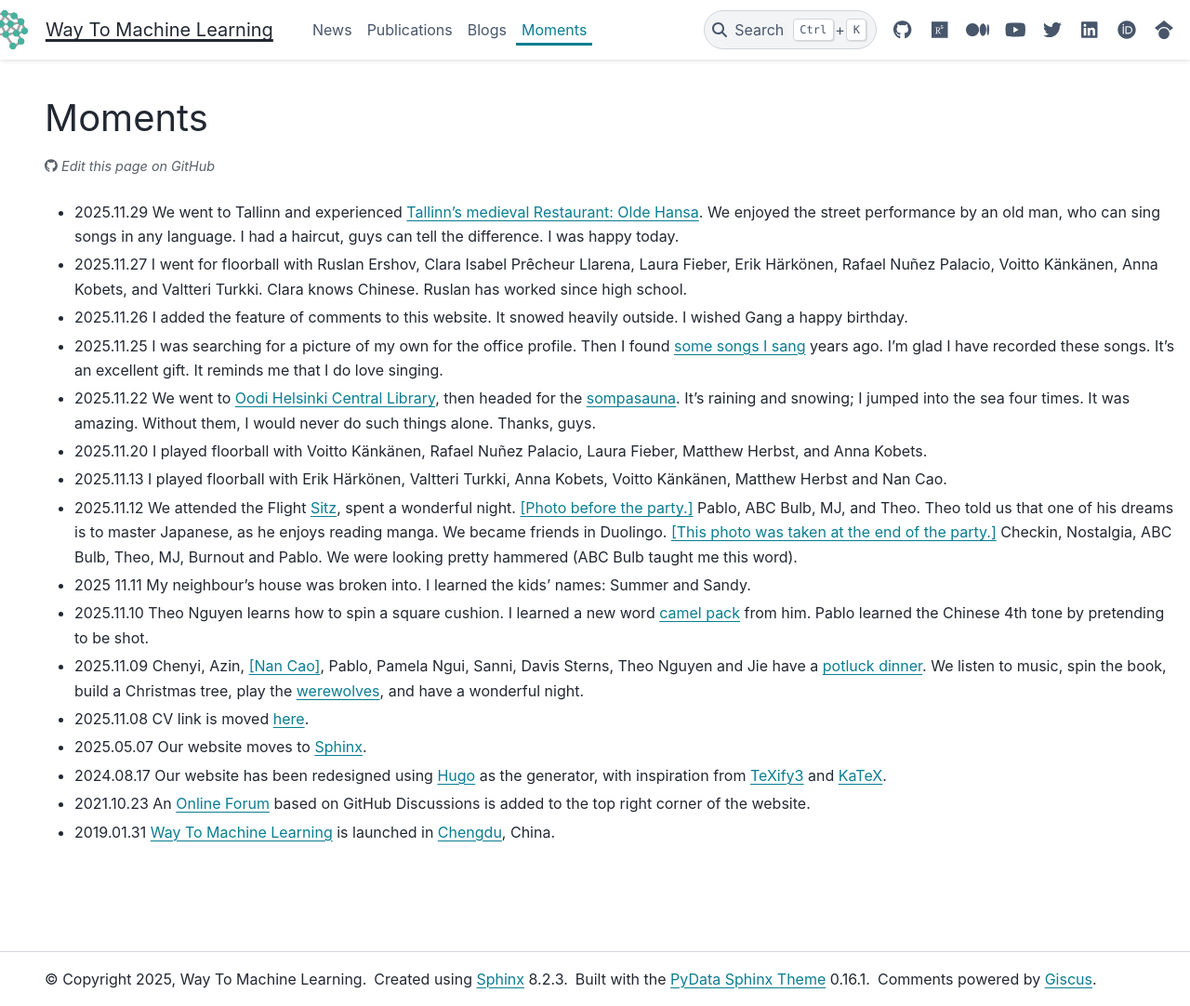
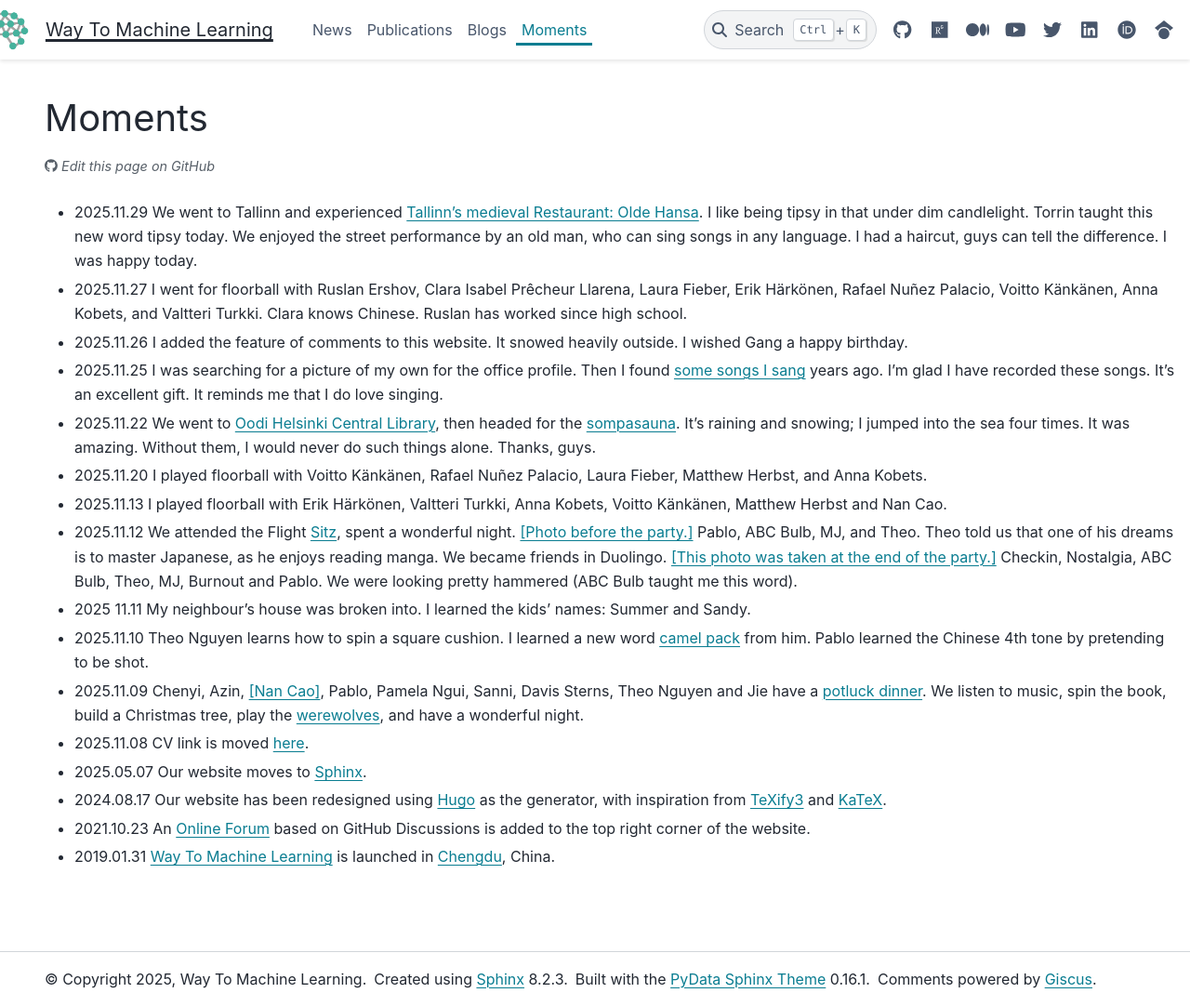
Before and after one commit to way2ml/way2ml.github.io, a Sphinx documentation site: the page built from doc/moments.md, in a window 1280 px wide and 1082 px high. Shown: the whole window at 93% size. Built offline with Sphinx 7.4.7 and the PyData theme 0.15.4, drawn with Linux system fonts in a browser that asks for light colours; pages that are not in the unit, such as notebooks, are missing from menus; comment, search, counter and statistics services are not loaded.

Commit message:
Update moment entry with additional details

```diff
--- a/doc/moments.md
+++ b/doc/moments.md
@@ -4,7 +4,7 @@ comment: True
 ---
 
 # Moments
-- 2025.11.29 We went to Tallinn and experienced [Tallinn's medieval Restaurant: Olde Hansa](https://www.oldehansa.ee/). We enjoyed the street performance by an old man, who can sing songs in any language. I had a haircut, guys can tell the difference. I was happy today.
+- 2025.11.29 We went to Tallinn and experienced [Tallinn's medieval Restaurant: Olde Hansa](https://www.oldehansa.ee/). I like being tipsy in that under dim candlelight. Torrin taught this new word tipsy today. We enjoyed the street performance by an old man, who can sing songs in any language. I had a haircut, guys can tell the difference. I was happy today.
 - 2025.11.27 I went for floorball with Ruslan Ershov, Clara Isabel Prêcheur Llarena, Laura Fieber, Erik Härkönen, Rafael Nuñez Palacio, Voitto Känkänen, Anna Kobets, and Valtteri Turkki. Clara knows Chinese. Ruslan has worked since high school.
 - 2025.11.26 I added the feature of comments to this website. It snowed heavily outside. I wished Gang a happy birthday.
 - 2025.11.25 I was searching for a picture of my own for the office profile. Then I found <a href="./_static/moments/music_player.html" target="_blank" rel="noopener">some songs I sang</a> years ago. I'm glad I have recorded these songs. It's an excellent gift. It reminds me that I do love singing.
```
